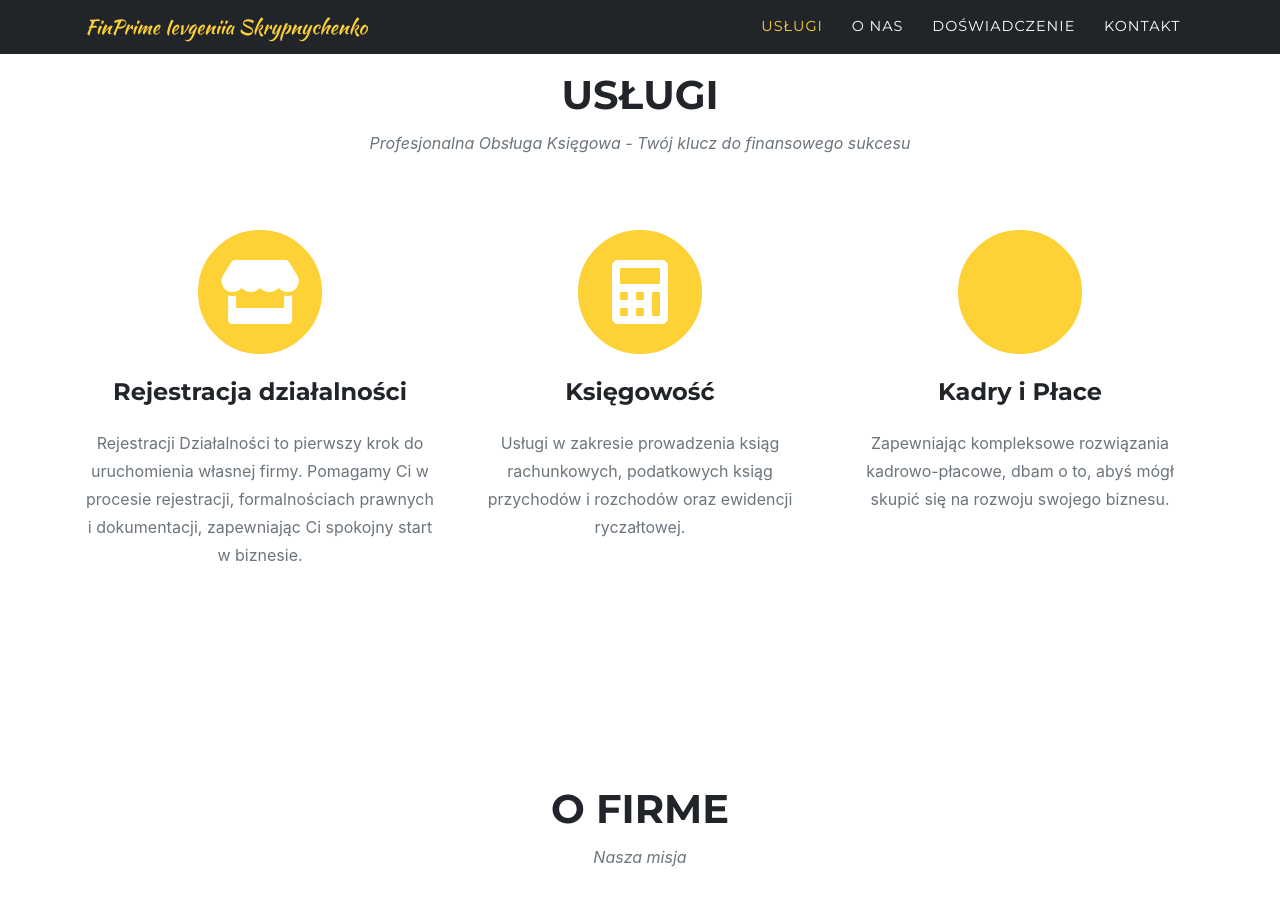
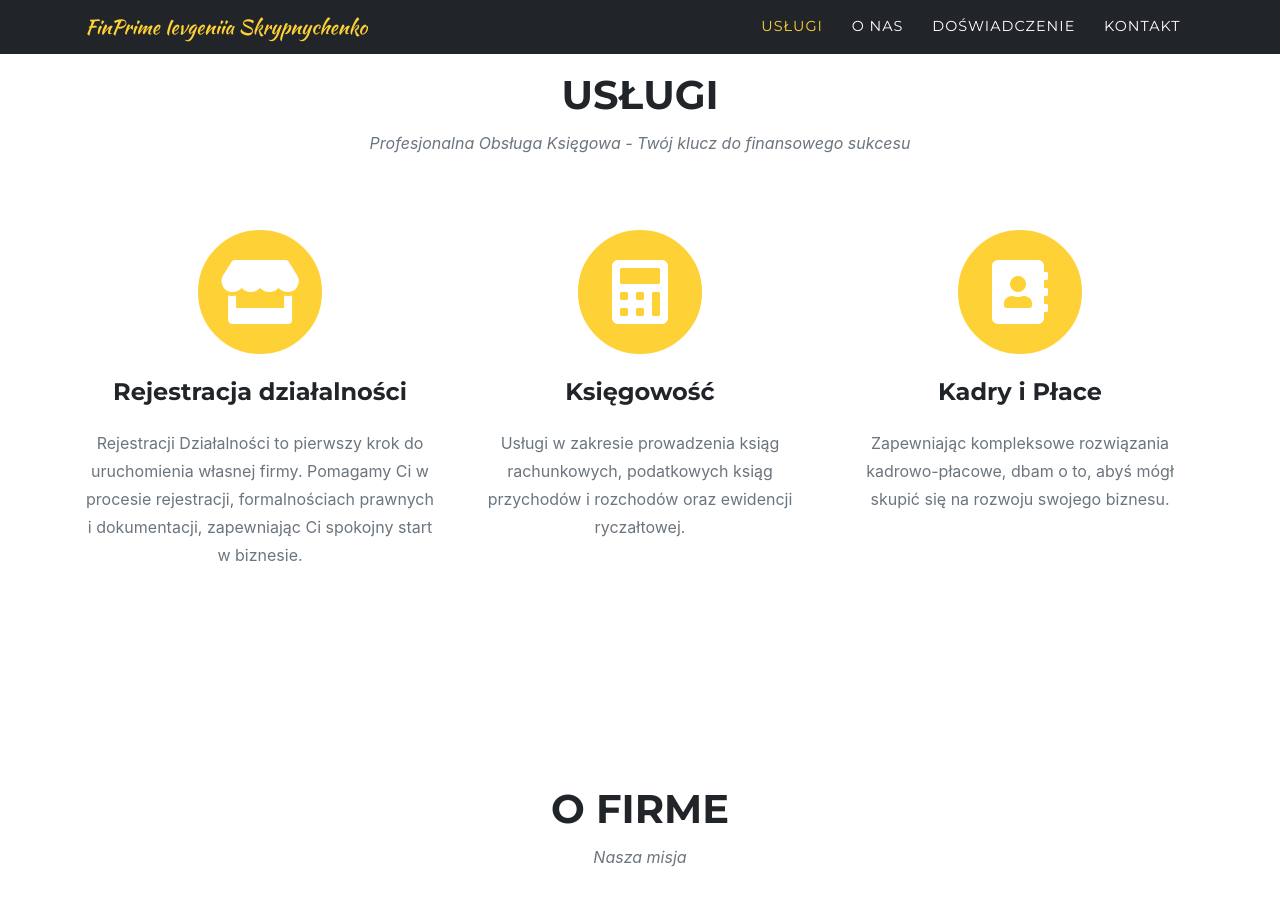
Before and after one commit to scripnichenko/finprime, a Jekyll site: the page built from index.md, in a window 1280 px wide and 900 px high, scrolled down 944 px. Built offline with Jekyll 4.4.1, drawn with Linux system fonts in a browser that asks for light colours; some web fonts are replaced.

Commit message:
icon updated

```diff
--- a/_data/sitetext.yml
+++ b/_data/sitetext.yml
@@ -29,7 +29,7 @@ en: &DEFAULT_EN
         icon: fas fa-calculator
       - title: "Kadry i Płace"
         desc: "Zapewniając kompleksowe rozwiązania kadrowo-płacowe, dbam o to, abyś mógł skupić się na rozwoju swojego biznesu."
-        icon: fas fa-chart-user
+        icon: fas fa-address-book
 
   # portfolio:
   #   title: "Portfolio"
```
